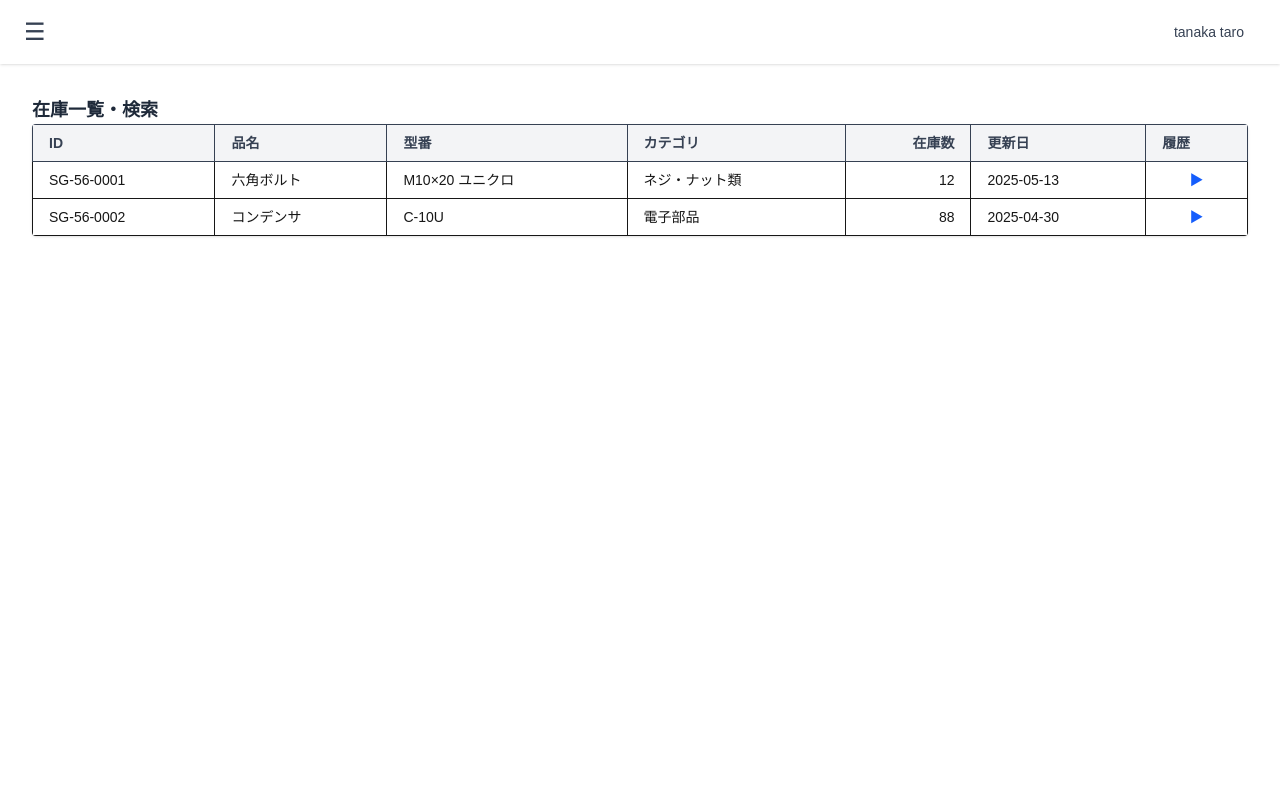
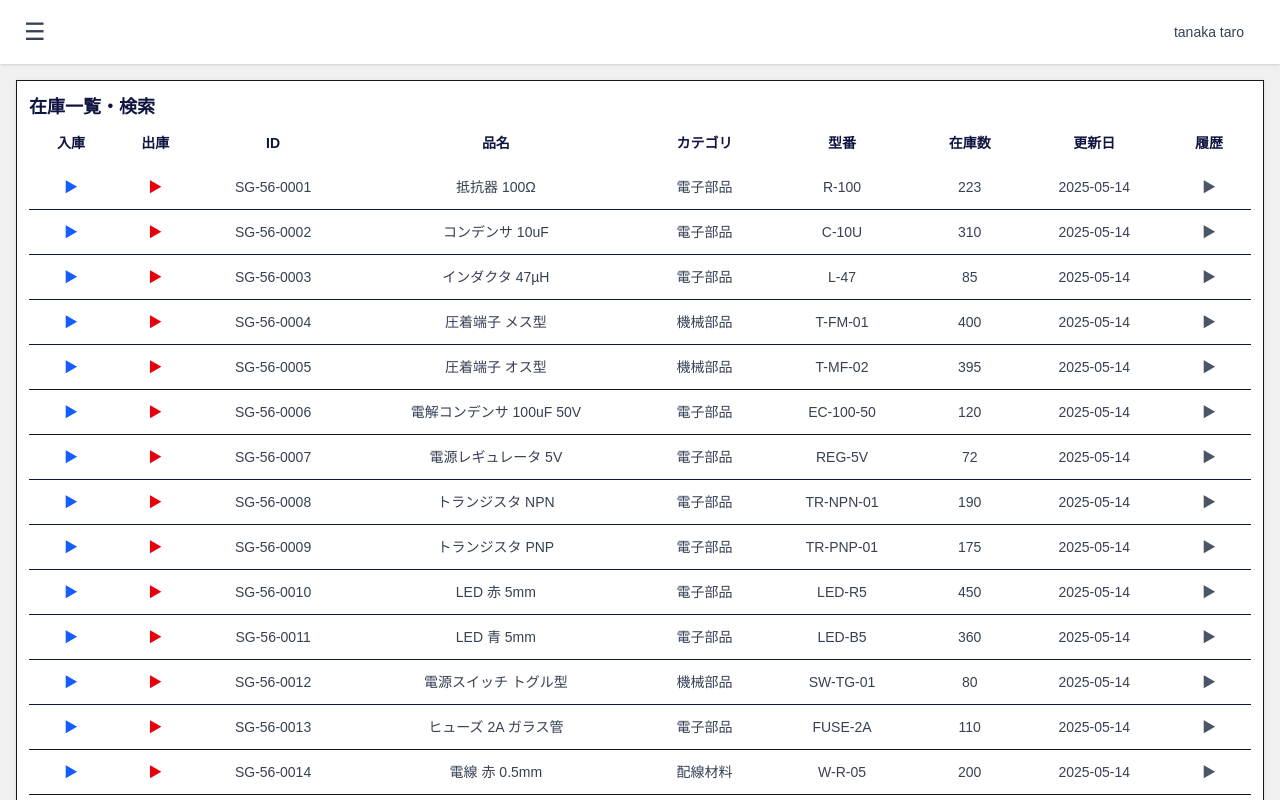
Before and after one commit to youngrum/stock-system-frontend, a Next.js app: page /inventory in a window 1280 px wide. Shown: the top 800 px of the page. Built offline with nearby package versions, Linux system fonts and the light colour scheme.

Commit message:
inventoryページ デザイン70％完了 モックデータ移行済み 入庫・出庫ページ仮追加

```diff
--- a/src/app/globals.css
+++ b/src/app/globals.css
@@ -23,5 +23,5 @@ body {
   background: var(--background);
   color: var(--foreground);
   font-family: Arial, Helvetica, sans-serif;
-
+  background-color: #F0F0F0;
 }
--- /dev/null
+++ b/src/app/inventory/dispatch/page.tsx
@@ -0,0 +1,107 @@
+'use client';
+
+import { useSearchParams } from 'next/navigation';
+import { useEffect, useState } from 'react';
+import { InventoryItem } from '@/types/InventoryItem';
+
+export default function InventoryDispatchPage() {
+  const searchParams = useSearchParams();
+  const itemCode = searchParams.get('itemCode');
+
+  const [item, setItem] = useState<InventoryItem | null>(null);
+  const [quantity, setQuantity] = useState<number>(0);
+  const [remarks, setRemarks] = useState('');
+  const [message, setMessage] = useState('');
+  const [error, setError] = useState('');
+
+  useEffect(() => {
+    if (!itemCode) return;
+
+    fetch(`/api/inventory/${itemCode}`)
+      .then((res) => res.json())
+      .then((data) => setItem(data.data))
+      .catch(() => setError('商品情報の取得に失敗しました'));
+  }, [itemCode]);
+
+  const handleSubmit = async (e: React.FormEvent) => {
+    e.preventDefault();
+    setError('');
+    setMessage('');
+
+    if (!itemCode || quantity <= 0) {
+      setError('数量は1以上で指定してください');
+      return;
+    }
+
+    const res = await fetch('/api/inventory/dispatch', {
+      method: 'POST',
+      headers: { 'Content-Type': 'application/json' },
+      body: JSON.stringify({ itemCode, quantity, remarks }),
+    });
+
+    const result = await res.json();
+    if (res.ok) {
+      setMessage(`出庫完了: ${result.data.transactionId}`);
+    } else {
+      setError(result.message || '出庫に失敗しました');
+    }
+  };
+
+  if (!item) return <p>読み込み中...</p>;
+
+  return (
+    <div className="p-6 max-w-xl mx-auto">
+      <h1 className="text-lg font-bold mb-4">出庫登録</h1>
+
+      <form onSubmit={handleSubmit} className="space-y-4">
+        <div>
+          <label className="block text-sm font-medium">商品コード</label>
+          <input type="text" value={item.itemCode} readOnly className="w-full border p-2 bg-gray-100" />
+        </div>
+
+        <div>
+          <label className="block text-sm font-medium">品名</label>
+          <input type="text" value={item.itemName} readOnly className="w-full border p-2 bg-gray-100" />
+        </div>
+
+        <div>
+          <label className="block text-sm font-medium">型番</label>
+          <input type="text" value={item.modelNumber} readOnly className="w-full border p-2 bg-gray-100" />
+        </div>
+
+        <div>
+          <label className="block text-sm font-medium">カテゴリ</label>
+          <input type="text" value={item.category} readOnly className="w-full border p-2 bg-gray-100" />
+        </div>
+
+        <div>
+          <label className="block text-sm font-medium">出庫数</label>
+          <input
+            type="number"
+            min="1"
+            value={quantity}
+            onChange={(e) => setQuantity(Number(e.target.value))}
+            className="w-full border p-2"
+          />
+        </div>
+
+        <div>
+          <label className="block text-sm font-medium">備考（任意）</label>
+          <input
+            type="text"
+            value={remarks}
+            onChange={(e) => setRemarks(e.target.value)}
+            className="w-full border p-2"
+          />
+        </div>
+
+        <button type="submit" className="bg-red-600 text-white px-4 py-2 rounded hover:bg-red-700">
+          出庫する
+        </button>
+
+        {message && <p className="text-green-600">{message}</p>}
+        {error && <p className="text-red-600">{error}</p>}
+      </form>
+    </div>
+  );
+}
--- a/src/app/inventory/page.tsx
+++ b/src/app/inventory/page.tsx
@@ -1,31 +1,15 @@
+// inventory/page.tsx
 import InventoryTable from '@/components/inventory/InventoryTable'
-import { InventoryItem } from '@/types/InventoryItem'
+import { mockInventoryData } from '@/data/inventoryMock'
 
-const mockData: InventoryItem[] = [
-  {
-    itemCode: 'SG-56-0001',
-    itemName: '六角ボルト',
-    modelNumber: 'M10×20 ユニクロ',
-    category: 'ネジ・ナット類',
-    currentStock: 12,
-    lastUpdate: '2025-05-13'
-  },
-  {
-    itemCode: 'SG-56-0002',
-    itemName: 'コンデンサ',
-    modelNumber: 'C-10U',
-    category: '電子部品',
-    currentStock: 88,
-    lastUpdate: '2025-04-30'
-  }
-]
+
 
 export default function InventoryListsPage() {
   return (
-    <main className="p-4">
-      <h2 className="bg-white text-lg font-bold text-gray-800">在庫一覧・検索</h2>
+    <main className="bg-white border p-3 shadow">
+      <h2 className="text-lg font-bold text-gray-800" style={{ color: '#101540' }}>在庫一覧・検索</h2>
       {/* <InventorySearchForm /> */}
-      <InventoryTable data={mockData} />
+      <InventoryTable data={mockInventoryData} />
     </main>
   )
 }
--- a/src/components/inventory/InventoryTable.tsx
+++ b/src/components/inventory/InventoryTable.tsx
@@ -1,5 +1,6 @@
 'use client'
 
+import Link from 'next/link'
 import { InventoryItem } from '@/types/InventoryItem'
 
 type InventoryTableProps = {
@@ -8,30 +9,53 @@ type InventoryTableProps = {
 
 export default function InventoryTable({ data }: InventoryTableProps) {
   return (
-    <div className="overflow-x-auto bg-white rounded shadow">
-      <table className="w-full text-sm text-left border-collapse">
-        <thead className="bg-gray-100 text-gray-700">
-          <tr>
-            <th className="px-4 py-2 border">ID</th>
-            <th className="px-4 py-2 border">品名</th>
-            <th className="px-4 py-2 border">型番</th>
-            <th className="px-4 py-2 border">カテゴリ</th>
-            <th className="px-4 py-2 border text-right">在庫数</th>
-            <th className="px-4 py-2 border">更新日</th>
-            <th className="px-4 py-2 border">履歴</th>
+    <div className="overflow-x-auto bg-white">
+      <table className="w-full text-sm text-center border-collapse">
+        <thead className="text-gray-700" style={{ color: '#101540' }} >
+          <tr className="font-semibold">
+            <th className="px-4 py-3">入庫</th>
+            <th className="px-4 py-3">出庫</th>
+            <th className="px-4 py-3">ID</th>
+            <th className="px-4 py-3">品名</th>
+            <th className="px-4 py-3">カテゴリ</th>
+            <th className="px-4 py-3">型番</th>
+            <th className="px-4 py-3">在庫数</th>
+            <th className="px-4 py-3">更新日</th>
+            <th className="px-4 py-3">履歴</th>
           </tr>
         </thead>
-        <tbody>
+        <tbody className="text-gray-700">
           {data.map((item) => (
-            <tr key={item.itemCode} className="hover:bg-gray-50">
-              <td className="px-4 py-2 border">{item.itemCode}</td>
-              <td className="px-4 py-2 border">{item.itemName}</td>
-              <td className="px-4 py-2 border">{item.modelNumber ?? '-'}</td>
-              <td className="px-4 py-2 border">{item.category}</td>
-              <td className="px-4 py-2 border text-right">{item.currentStock}</td>
-              <td className="px-4 py-2 border">{item.lastUpdate}</td>
-              <td className="px-4 py-2 border text-center">
-                <button className="text-blue-600 hover:underline">▶</button>
+            <tr key={item.itemCode} className="hover:bg-blue-50" style={{ borderBottom: '1px solid #101540' }}>
+              <td className="px-4 py-3">
+                <Link
+                  href={`/inventory/receive?itemCode=${item.itemCode}`}
+                  className="text-blue-600 hover:underline"
+                >
+                  ▶
+                </Link>
+              </td>
+              <td className="px-4 py-3">
+                <Link
+                  href={`/inventory/dispatch?itemCode=${item.itemCode}`}
+                  className="text-red-600 hover:underline"
+                >
+                  ▶
+                </Link>
+              </td>
+              <td className="px-4 py-3">{item.itemCode}</td>
+              <td className="px-4 py-3">{item.itemName}</td>
+              <td className="px-4 py-3">{item.category}</td>
+              <td className="px-4 py-3">{item.modelNumber ?? '-'}</td>
+              <td className="px-4 py-3">{item.currentStock}</td>
+              <td className="px-4 py-3">{item.lastUpdate}</td>
+              <td className="px-4 py-3">
+                <Link
+                  href={`/inventory/transaction?itemCode=${item.itemCode}`}
+                  className="text-gray-600 hover:underline"
+                >
+                  ▶
+                </Link>
               </td>
             </tr>
           ))}
--- /dev/null
+++ b/src/data/inventoryMock.ts
@@ -0,0 +1,164 @@
+import { InventoryItem } from '@/types/InventoryItem'
+
+export const mockInventoryData: InventoryItem[] = [
+  {
+    itemCode: 'SG-56-0001',
+    itemName: '抵抗器 100Ω',
+    modelNumber: 'R-100',
+    category: '電子部品',
+    currentStock: 223,
+    lastUpdate: '2025-05-14',
+  },
+  {
+    itemCode: 'SG-56-0002',
+    itemName: 'コンデンサ 10uF',
+    modelNumber: 'C-10U',
+    category: '電子部品',
+    currentStock: 310,
+    lastUpdate: '2025-05-14',
+  },
+  {
+    itemCode: 'SG-56-0003',
+    itemName: 'インダクタ 47µH',
+    modelNumber: 'L-47',
+    category: '電子部品',
+    currentStock: 85,
+    lastUpdate: '2025-05-14',
+  },
+  {
+    itemCode: 'SG-56-0004',
+    itemName: '圧着端子 メス型',
+    modelNumber: 'T-FM-01',
+    category: '機械部品',
+    currentStock: 400,
+    lastUpdate: '2025-05-14',
+  },
+  {
+    itemCode: 'SG-56-0005',
+    itemName: '圧着端子 オス型',
+    modelNumber: 'T-MF-02',
+    category: '機械部品',
+    currentStock: 395,
+    lastUpdate: '2025-05-14',
+  },
+  {
+    itemCode: 'SG-56-0006',
+    itemName: '電解コンデンサ 100uF 50V',
+    modelNumber: 'EC-100-50',
+    category: '電子部品',
+    currentStock: 120,
+    lastUpdate: '2025-05-14',
+  },
+  {
+    itemCode: 'SG-56-0007',
+    itemName: '電源レギュレータ 5V',
+    modelNumber: 'REG-5V',
+    category: '電子部品',
+    currentStock: 72,
+    lastUpdate: '2025-05-14',
+  },
+  {
+    itemCode: 'SG-56-0008',
+    itemName: 'トランジスタ NPN',
+    modelNumber: 'TR-NPN-01',
+    category: '電子部品',
+    currentStock: 190,
+    lastUpdate: '2025-05-14',
+  },
+  {
+    itemCode: 'SG-56-0009',
+    itemName: 'トランジスタ PNP',
+    modelNumber: 'TR-PNP-01',
+    category: '電子部品',
+    currentStock: 175,
+    lastUpdate: '2025-05-14',
+  },
+  {
+    itemCode: 'SG-56-0010',
+    itemName: 'LED 赤 5mm',
+    modelNumber: 'LED-R5',
+    category: '電子部品',
+    currentStock: 450,
+    lastUpdate: '2025-05-14',
+  },
+  {
+    itemCode: 'SG-56-0011',
+    itemName: 'LED 青 5mm',
+    modelNumber: 'LED-B5',
+    category: '電子部品',
+    currentStock: 360,
+    lastUpdate: '2025-05-14',
+  },
+  {
+    itemCode: 'SG-56-0012',
+    itemName: '電源スイッチ トグル型',
+    modelNumber: 'SW-TG-01',
+    category: '機械部品',
+    currentStock: 80,
+    lastUpdate: '2025-05-14',
+  },
+  {
+    itemCode: 'SG-56-0013',
+    itemName: 'ヒューズ 2A ガラス管',
+    modelNumber: 'FUSE-2A',
+    category: '電子部品',
+    currentStock: 110,
+    lastUpdate: '2025-05-14',
+  },
+  {
+    itemCode: 'SG-56-0014',
+    itemName: '電線 赤 0.5mm',
+    modelNumber: 'W-R-05',
+    category: '配線材料',
+    currentStock: 200,
+    lastUpdate: '2025-05-14',
+  },
+  {
+    itemCode: 'SG-56-0015',
+    itemName: '電線 黒 0.5mm',
+    modelNumber: 'W-B-05',
+    category: '配線材料',
+    currentStock: 180,
+    lastUpdate: '2025-05-14',
+  },
+  {
+    itemCode: 'SG-56-0016',
+    itemName: 'ACアダプタ 12V',
+    modelNumber: 'AC-12V',
+    category: '電源機器',
+    currentStock: 34,
+    lastUpdate: '2025-05-14',
+  },
+  {
+    itemCode: 'SG-56-0017',
+    itemName: 'リレー 5V',
+    modelNumber: 'RELAY-5V',
+    category: '制御部品',
+    currentStock: 98,
+    lastUpdate: '2025-05-14',
+  },
+  {
+    itemCode: 'SG-56-0018',
+    itemName: '圧力センサー 0-10kg',
+    modelNumber: 'PRS-10K',
+    category: 'センサー',
+    currentStock: 22,
+    lastUpdate: '2025-05-14',
+  },
+  {
+    itemCode: 'SG-56-0019',
+    itemName: 'ジャックコネクタ DC2.1mm',
+    modelNumber: 'JACK-DC21',
+    category: '接続部品',
+    currentStock: 144,
+    lastUpdate: '2025-05-14',
+  },
+  {
+    itemCode: 'SG-56-0020',
+    itemName: 'ラベルシール A4 20面付',
+    modelNumber: 'LBL-A4-20',
+    category: '消耗品',
+    currentStock: 510,
+    lastUpdate: '2025-05-14',
+  }
+]
```
